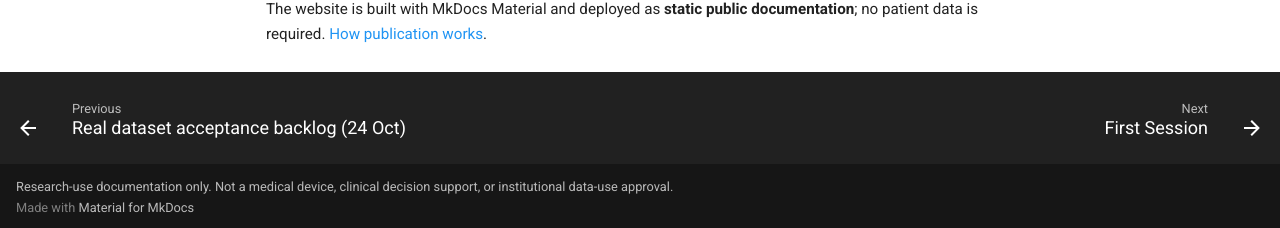
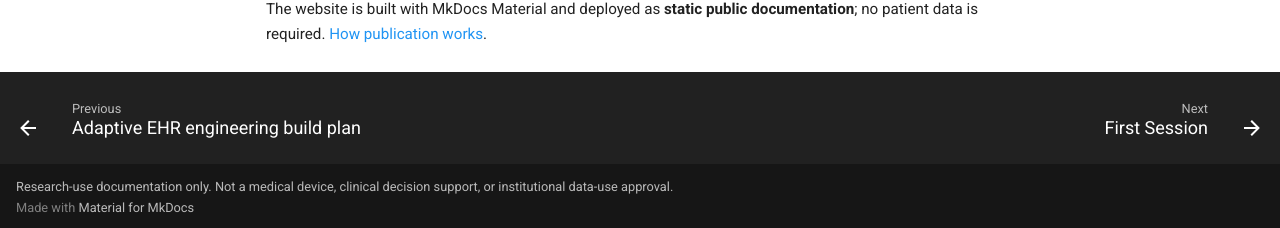
Before and after one commit to appsplorer/thomaslab-docs, an MkDocs documentation site: the page built from docs/index.md, in a window 1280 px wide and 900 px high, scrolled down 1347 px. Shown: the part 669-897 px from the top of the window. Built offline with MkDocs 1.6.1 and Material for MkDocs 9.7.7, drawn with Linux system fonts in a browser that asks for light colours; comment, search, counter and statistics services are not loaded.

Commit message:
docs(nav): add phased EHR build plan and schema discovery API reference

```diff
--- a/mkdocs.yml
+++ b/mkdocs.yml
@@ -82,6 +82,7 @@
       - 'Glossary': getting-started/glossary.md
       - 'Release and responsibility roadmap': guides/release-roadmap.md
       - 'Real dataset acceptance backlog (24 Oct)': guides/real-dataset-acceptance-plan.md
+      - 'Adaptive EHR engineering build plan': guides/ehr-platform-build-plan.md
   - 'Start here':
       - 'Home': index.md
       - 'First Session': getting-started/first-session.md
@@ -248,6 +249,7 @@
       - 'healthcare quality': reference/functions/healthcare_quality.md
       - 'clinical leakage': reference/functions/clinical_leakage.md
       - 'clinical follow-up': reference/functions/clinical_followup.md
+      - 'adaptive schema discovery': reference/functions/schema_discovery.md
       - 'Annotation': reference/functions/annotation.md
       - 'Bleeding': reference/functions/bleeding.md
       - 'Cardiovascular': reference/functions/cardiovascular.md
```
